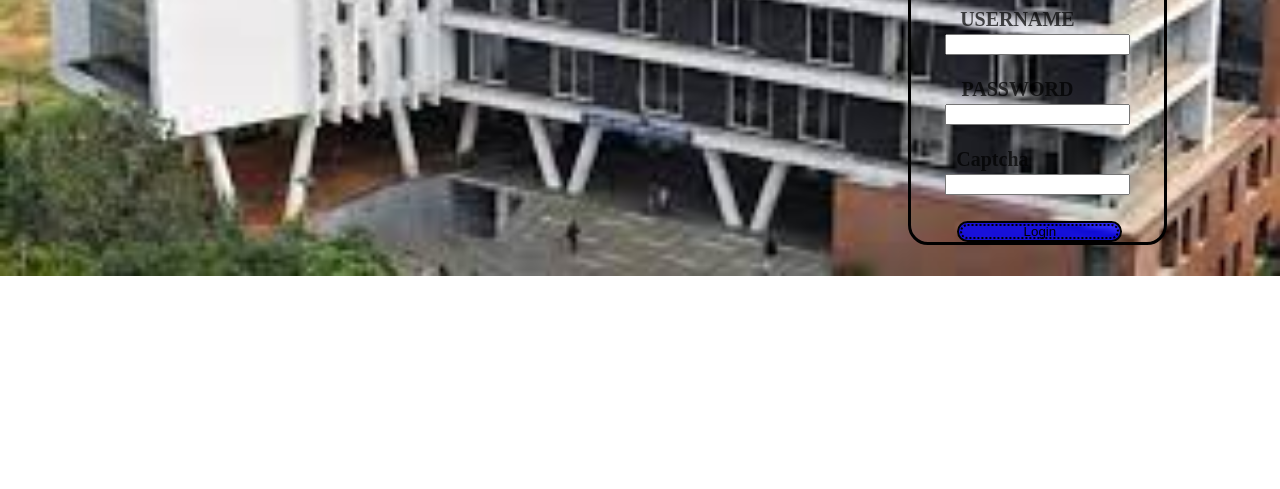
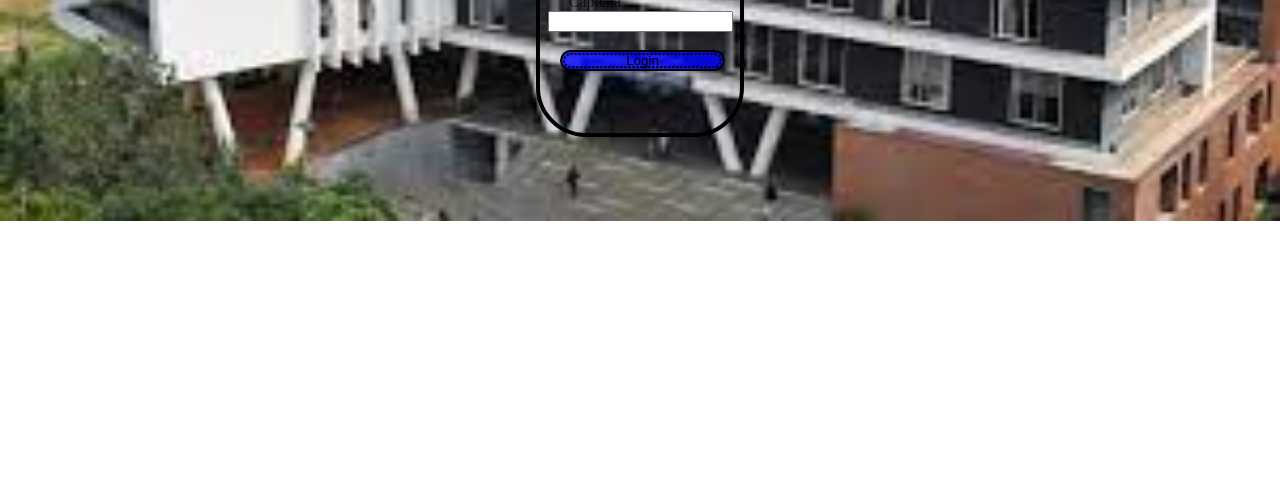
Before and after one commit to smkriyaz/college-demo, a plain HTML site: page index.html in a window 1280 px wide. Shown: the part 311-800 px from the top of the page. Drawn offline with Linux system fonts and the light colour scheme.

Commit message:
updated image

```diff
--- a/style.css
+++ b/style.css
@@ -8,23 +8,28 @@
 
 }
 form{
-     background:url(./logo.jpeg);
+      background:url(./college\ logo.png);
     background-repeat: no-repeat;
-    background-size:80%;
-    background-position:top;
-    display:flexbox;
-    margin-top: 150px;
-    justify-content:center ;
+    background-position: top;
+    background-size:240px;
+
+
+    display: flexbox;
+    justify-content: center;
+    text-align: center;
     align-items: center;
-    text-align: center;
-    font-size:20px;
-    font-weight: 900;
     border-style: solid;
-    border-width: 3px;
-    width:20%;
-    margin-left: 900px;
-    border-color:black;
-    border-radius:20px;
+    border-width:4px;
+    border-radius:50px ;
+    width:200px;
+    outline-width:100px;
+    margin:auto;
+    padding-bottom:200px ;
+    padding-top:none;
+    margin-top:40px;
+    height: 200px;
+
+
 
 
 
```
